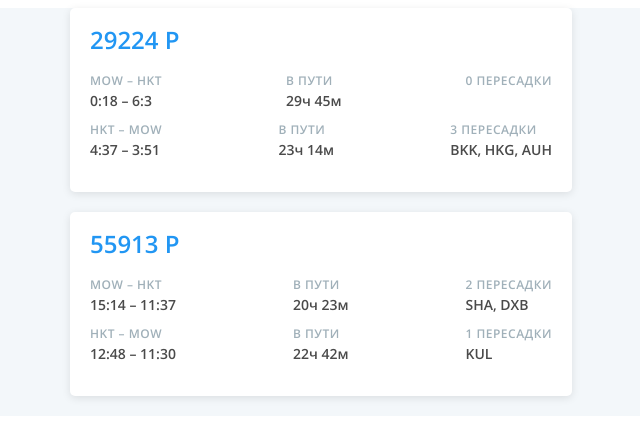
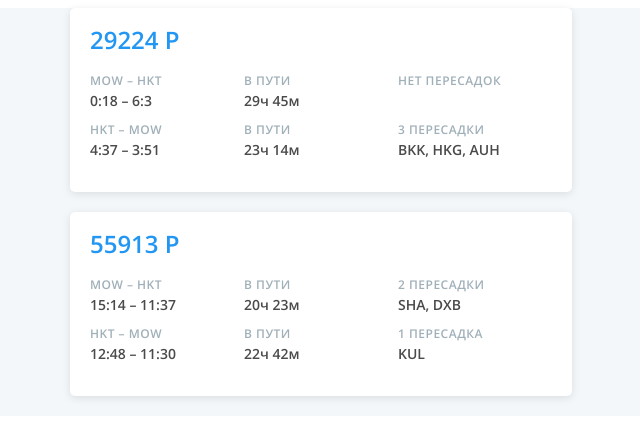
Before and after one commit to fatawesome/salo-test, a React app: page / in a window 1280 px wide. Shown: the top 444 px of the page, without its empty margins (319-959 px from the left). Built offline with nearby package versions, Linux system fonts and the light colour scheme.

Commit message:
add stops pluralization

```diff
--- a/src/components/Ticket/Segment/Segment.tsx
+++ b/src/components/Ticket/Segment/Segment.tsx
@@ -7,6 +7,33 @@ import { getArrivalTime, getDepartureTime, getRouteTime } from '../helpers';
 interface SegmentProps {
   segment: SegmentType;
   className?: string;
+}
+
+/**
+ Нет пересадок
+ 1 пересадка   1     group A
+ 2 пересадки   2-4   group B
+ 5 пересадок   5-10  group C
+ */
+const getPluralizedStopsText = (stops: string[]) => {
+  // imperative stuff
+  if (stops.length === 0) {
+    return 'Нет пересадок';
+  }
+
+  const numOfStops = stops.length;
+  const baseText = `${numOfStops} пересад`;
+
+  const reminder = numOfStops % 10;
+  const isPluralGroupA = reminder === 1;
+  const isPluralGroupB = (numOfStops < 5 || numOfStops > 21) && (reminder >= 2 && reminder <= 4);
+
+  if (isPluralGroupA) {
+    return baseText + 'ка';
+  } else if (isPluralGroupB) {
+    return baseText + 'ки';
+  }
+  return baseText + 'ок';
 }
 
 const Segment: React.FC<SegmentProps> = ({ segment, className }) => {
@@ -21,7 +48,7 @@ const Segment: React.FC<SegmentProps> = ({ segment, className }) => {
         information={getRouteTime(segment)}
       />
       <LabeledInfo
-        label={`${segment.stops.length} пересадки`} // TODO: pluralization.
+        label={getPluralizedStopsText(segment.stops)}
         information={segment.stops.join(', ')}
       />
     </div>
@@ -30,8 +57,8 @@ const Segment: React.FC<SegmentProps> = ({ segment, className }) => {
 
 // TODO: make correct layout (try grids u stupid).
 const StyledSegment = styled(Segment)`
-  display: flex;
-  justify-content: space-between;
+  display: grid;
+  grid-template-columns: repeat(3, 1fr);
 `
 
 export default StyledSegment;
```
